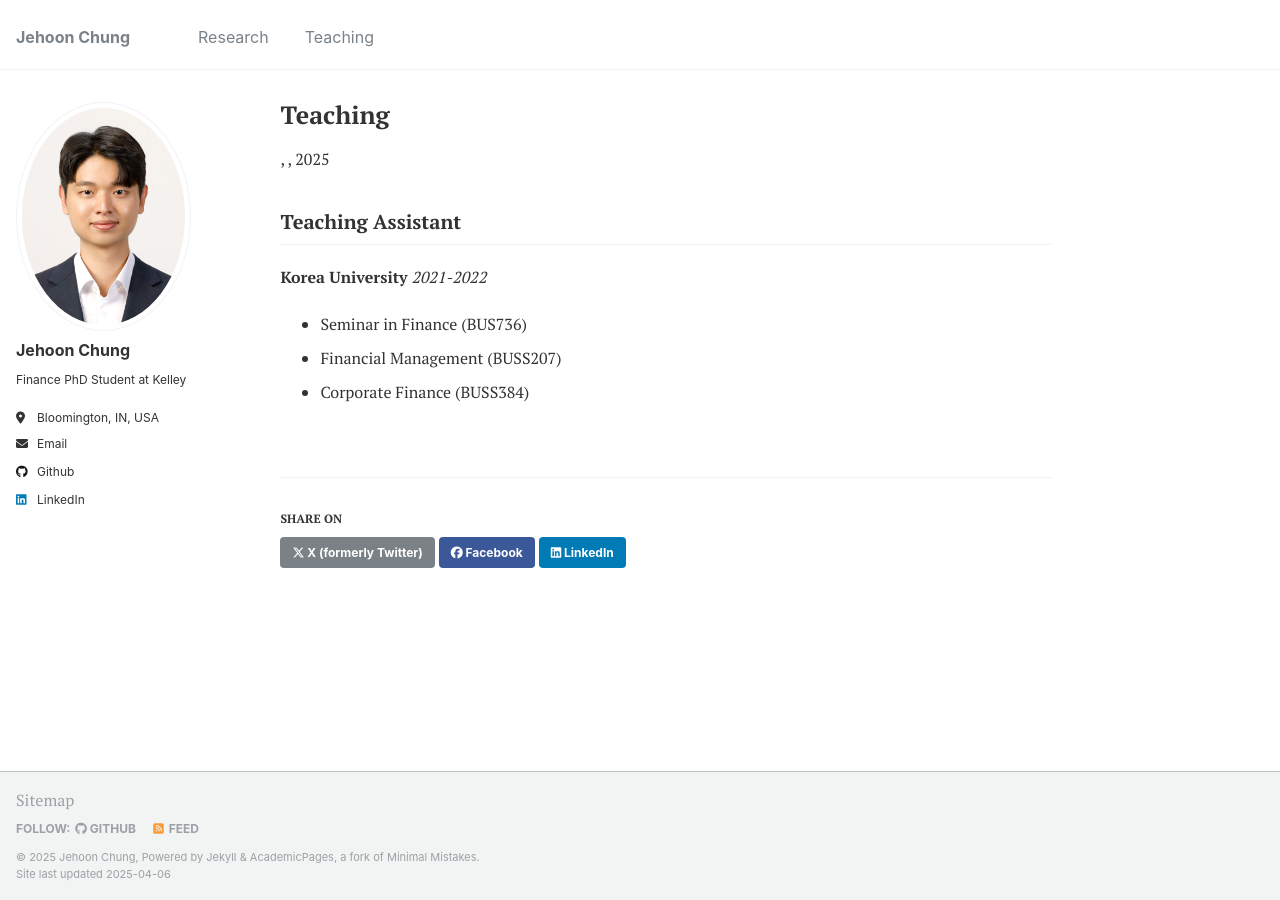
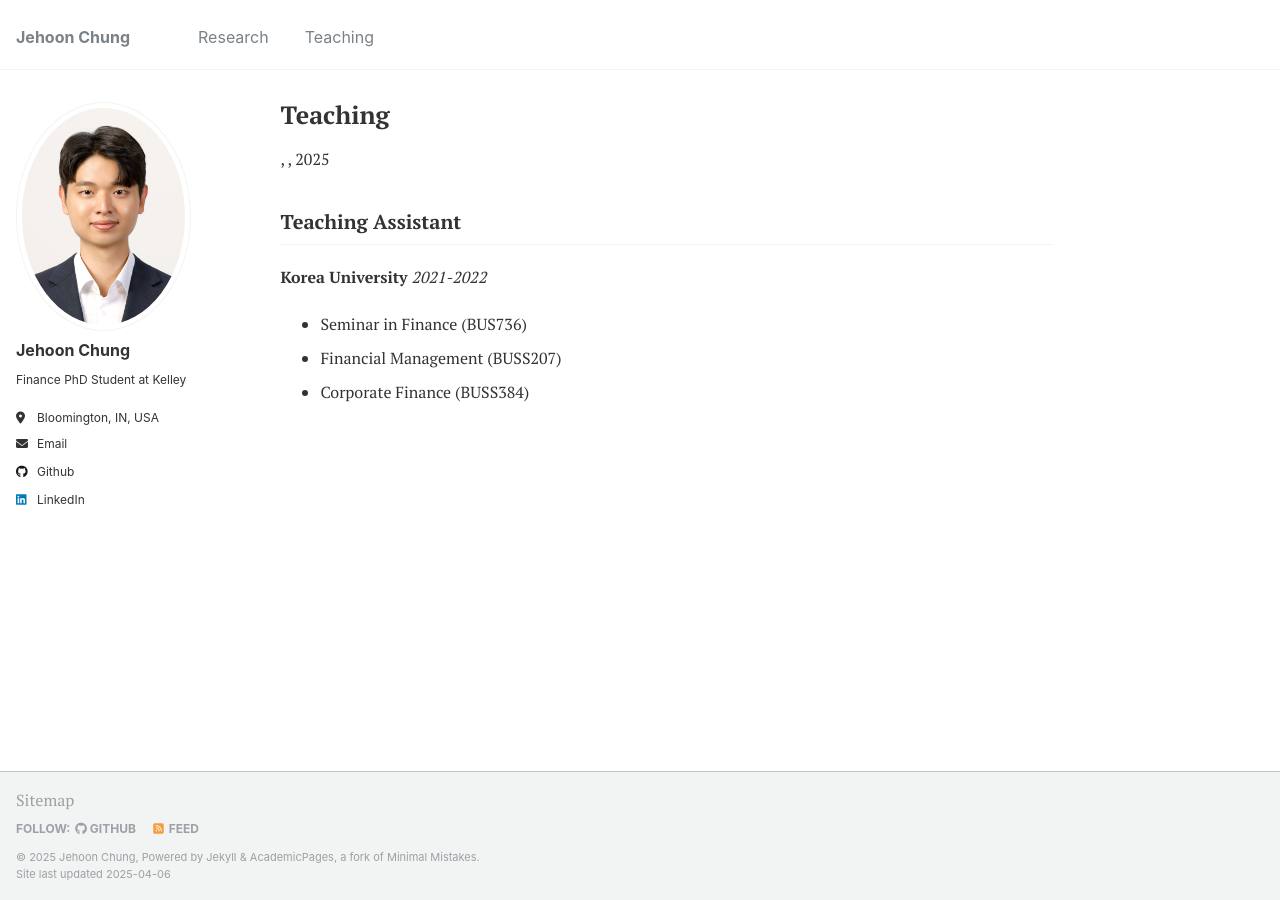
Before and after one commit to JehoonChung/jehoonchung.github.io, a Jekyll site: the page built from _teaching/2014-spring-teaching-1.md, in a window 1280 px wide. Built offline with Jekyll 4.4.1, drawn with Linux system fonts in a browser that asks for light colours; part of the change alters nothing that is shown.

Commit message:
Update _config.yml

```diff
--- a/_config.yml
+++ b/_config.yml
@@ -246,15 +246,6 @@ defaults:
     values:
       layout: single
       author_profile: true
-  # _teaching
-  - scope:
-      path: ""
-      type: teaching
-    values:
-      layout: single
-      author_profile: true
-      share: true
-      comments: true
   # _publications
   - scope:
       path: ""
```
